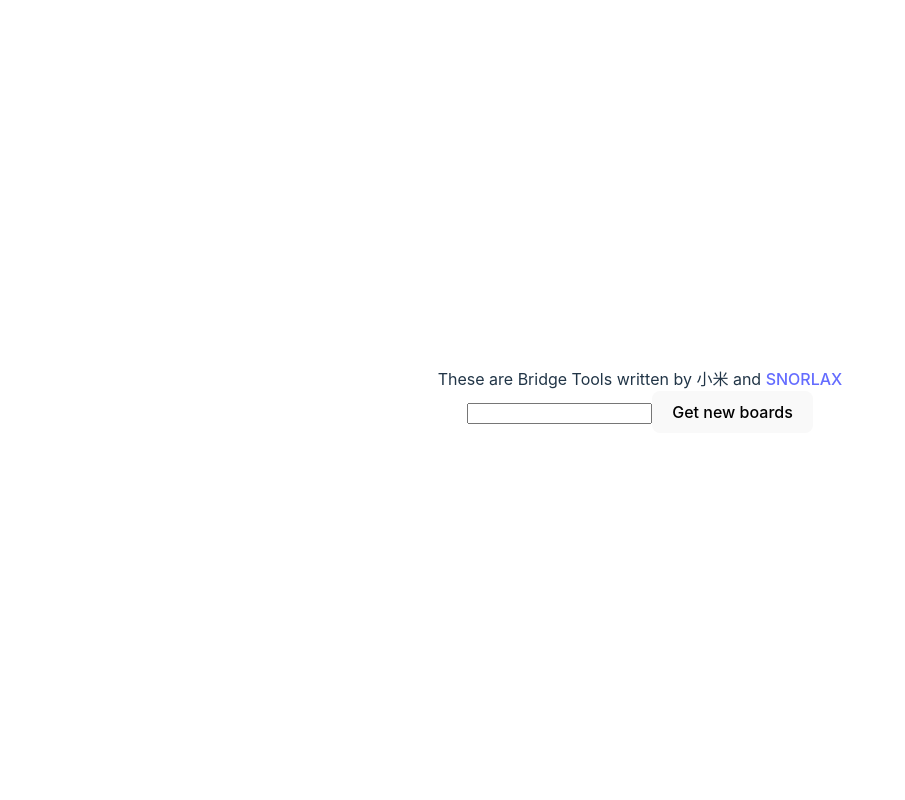
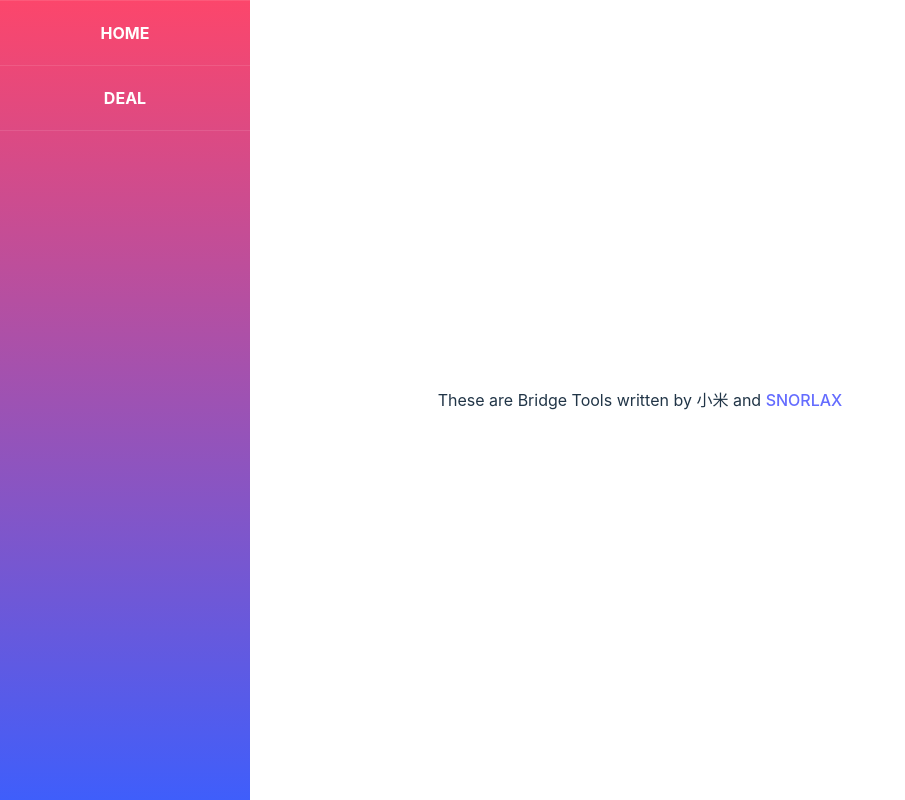
Before and after one commit to S-N-O-R-L-A-X/Bridge-Tools, a React (Vite) app: page / in a window 1280 px wide. Shown: the whole page, without its empty margins (0-905 px from the left). Built offline with nearby package versions, Linux system fonts and the light colour scheme.

Commit message:
feat: add sidebar

```diff
--- a/src/App.tsx
+++ b/src/App.tsx
@@ -1,12 +1,14 @@
+import { Link, Outlet } from 'react-router-dom'
 import './App.css'
+import Sidebar from './Components/Sidebar/Sidebar'
 import Deal from './views/Deal/Deal'
 
 function App() {
-
   return (
     <div className="App">
+      <div><Sidebar /></div>
       These are Bridge Tools written by 小米 and <a href="https://github.com/S-N-O-R-L-A-X">SNORLAX</a><br />
-      <Deal />
+      <Outlet />
     </div>
   )
 }
--- /dev/null
+++ b/src/Components/Sidebar/Sidebar.tsx
@@ -0,0 +1,14 @@
+import { Link } from "react-router-dom";
+import "./index.css";
+
+export default function Sidebar() {
+  return (
+    <nav className="sidebar">
+      <ul className="sidebarMenuInner">
+        <li><Link to="/">Home</Link></li>
+        <li><Link to="deal">Deal</Link></li>
+      </ul>
+    </nav>
+
+  )
+}
--- /dev/null
+++ b/src/Components/Sidebar/index.css
@@ -0,0 +1,38 @@
+.sidebar {
+  height: 100%;
+  position: fixed;
+  left: 0;
+  width: 250px;
+  top: 0;
+  background: linear-gradient(180deg, #FC466B 0%, #3F5EFB 100%);
+}
+
+.sidebarMenuInner {
+  margin: 0;
+  padding: 0;
+  border-top: 1px solid rgba(255, 255, 255, 0.10);
+}
+
+.sidebarMenuInner li {
+  list-style: none;
+  color: #fff;
+  text-transform: uppercase;
+  font-weight: bold;
+  padding: 20px;
+  cursor: pointer;
+  border-bottom: 1px solid rgba(255, 255, 255, 0.10);
+}
+
+.sidebarMenuInner li span {
+  display: block;
+  font-size: 14px;
+  color: rgba(255, 255, 255, 0.50);
+}
+
+.sidebarMenuInner li a {
+  color: #fff;
+  text-transform: uppercase;
+  font-weight: bold;
+  cursor: pointer;
+  text-decoration: none;
+}
--- a/src/main.tsx
+++ b/src/main.tsx
@@ -1,10 +1,30 @@
 import React from 'react'
 import ReactDOM from 'react-dom/client'
+import { HashRouter, RouterProvider, createHashRouter, Link, Route, Routes } from 'react-router-dom'
 import App from './App'
 import './index.css'
+import Deal from './views/Deal/Deal'
+
+export const route_info = [
+  {
+    path: "/",
+    element: <App />,
+    title: "Home",
+    children: [
+      {
+        path: "/deal",
+        title: "发牌",
+        element: <Deal />
+      },
+    ],
+  },
+];
+
+const router = createHashRouter(route_info);
+
 
 ReactDOM.createRoot(document.getElementById('root') as HTMLElement).render(
   <React.StrictMode>
-    <App />
+    <RouterProvider router={router} />
   </React.StrictMode>,
 )
```
